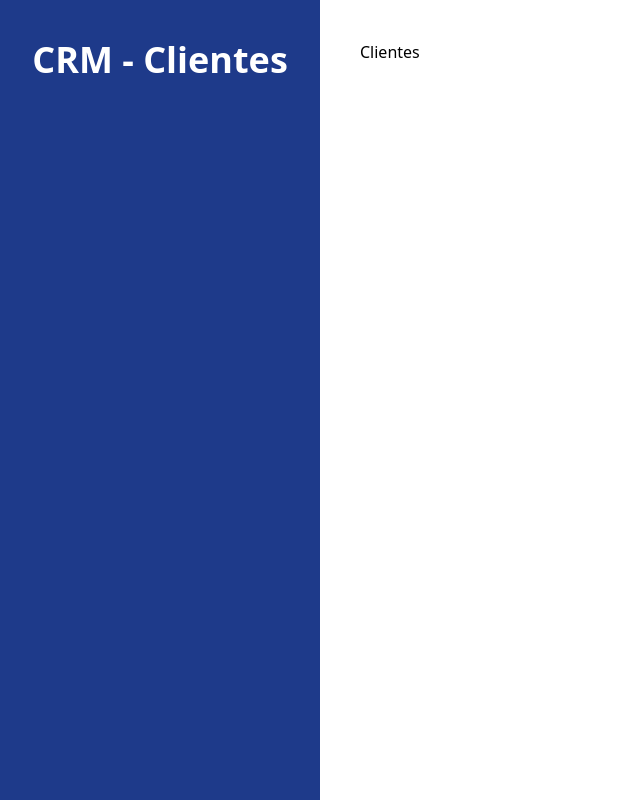
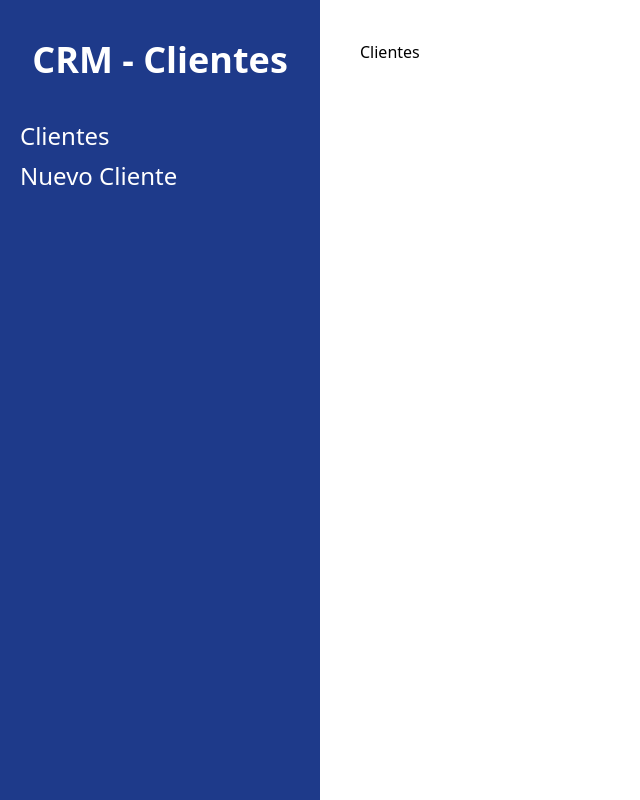
Before and after one commit to xandro2021/proyectoReact04, a React (Vite) app: page / in a window 1280 px wide. Shown: the whole page, without its empty margins (0-640 px from the left). Built offline with nearby package versions, Linux system fonts and the light colour scheme.

Commit message:
Add a navbar with links using the Link component

```diff
--- a/src/components/Layout.jsx
+++ b/src/components/Layout.jsx
@@ -1,4 +1,4 @@
-import { Outlet } from 'react-router-dom';
+import { Outlet, Link } from 'react-router-dom';
 
 const Layout = () => {
   return (
@@ -6,6 +6,11 @@
 
       <aside className="md:w-1/4 bg-blue-900 px-5 py-10">
         <h2 className="text-4xl font-black text-center text-white">CRM - Clientes</h2>
+
+        <nav className="mt-10">
+          <Link className="text-2xl block mt-2 hover:text-blue-300 text-white" to="/">Clientes</Link>
+          <Link className="text-2xl block mt-2 hover:text-blue-300 text-white" to="/clientes/nuevo">Nuevo Cliente</Link>
+        </nav>
       </aside>
 
       <main className="md:w-3/4 p-10 md:h-screen overflow-scroll">
```
Also changed, not shown: 1 other file (tests, documents, lock files or other folders).
